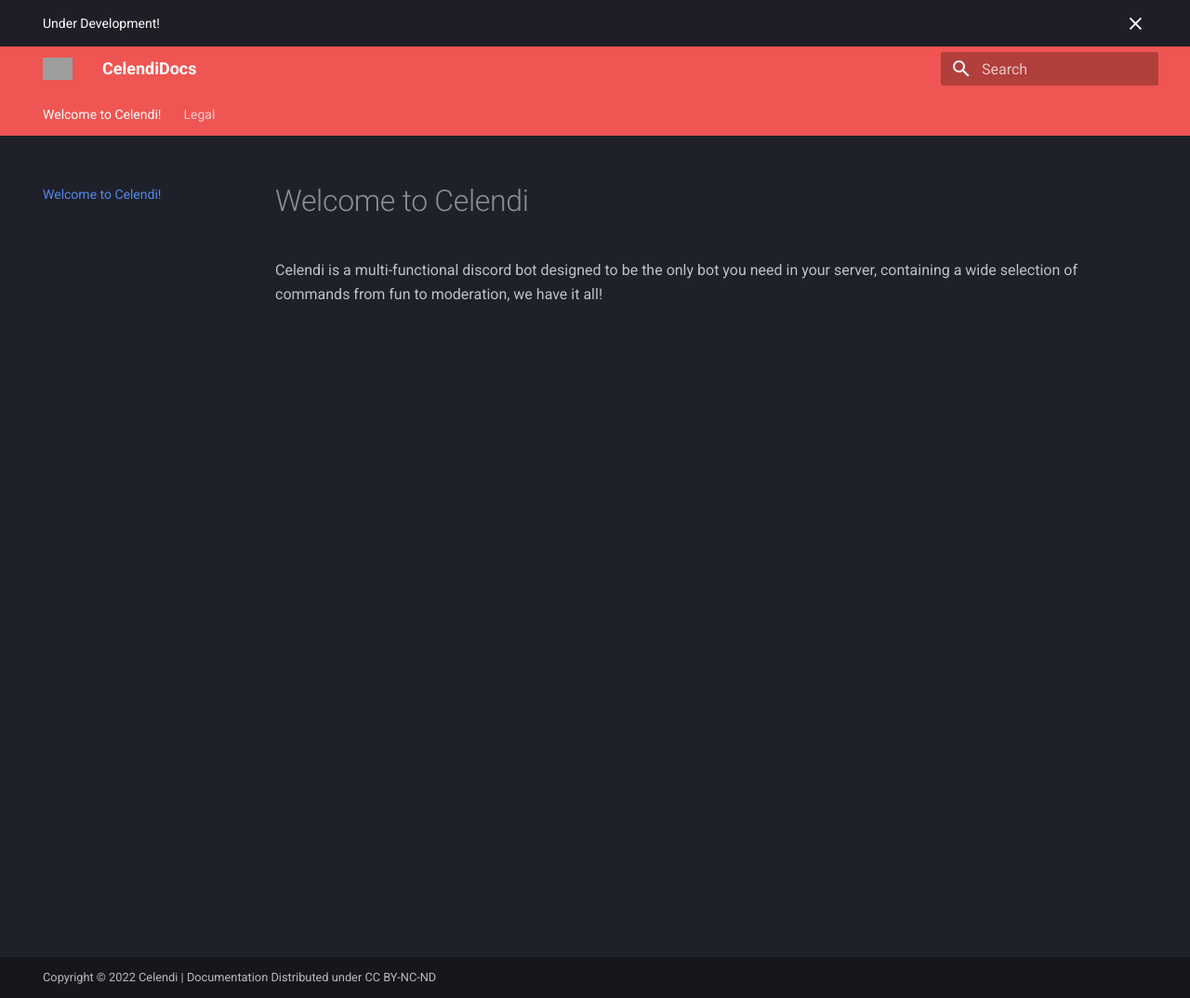
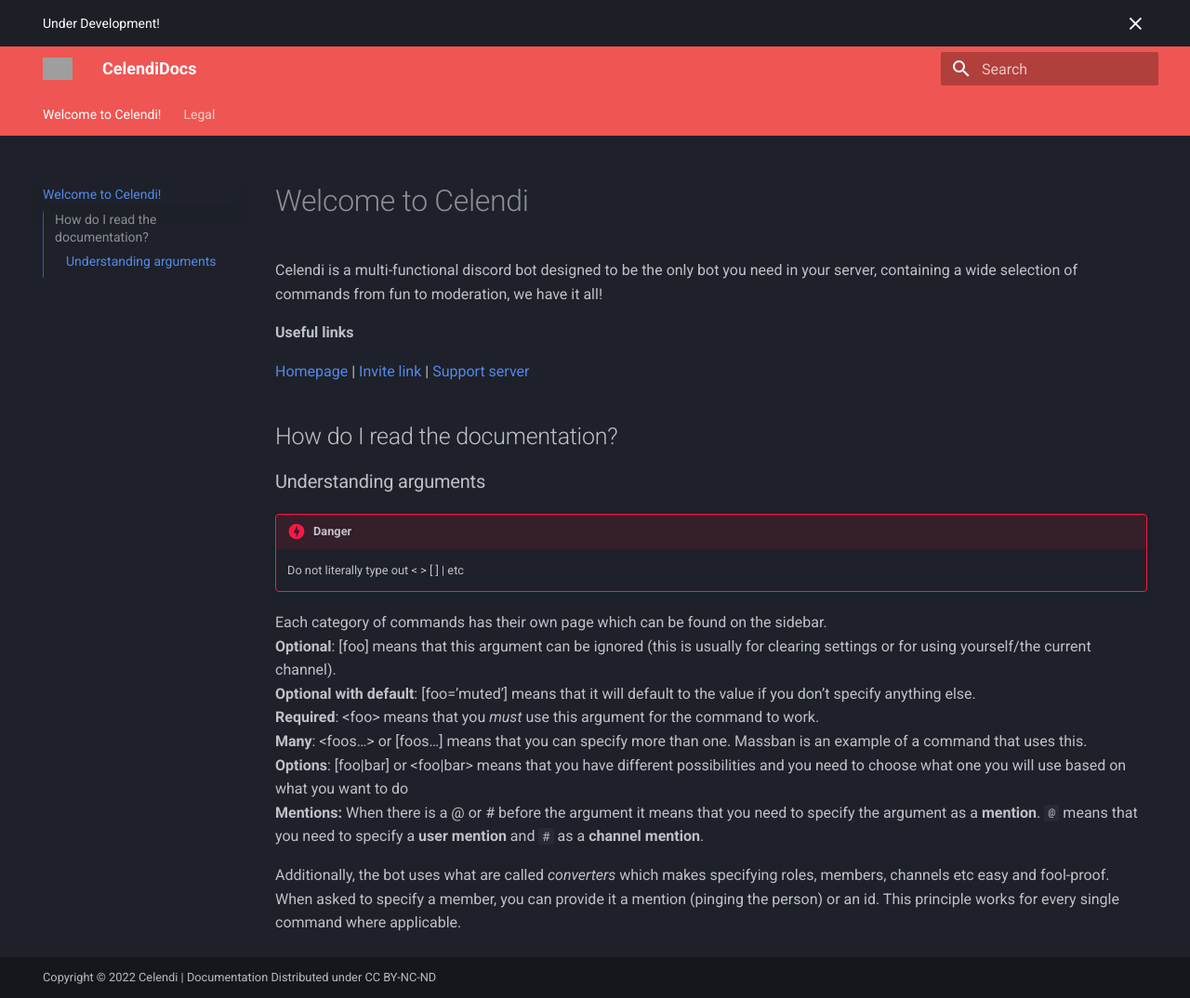
Before and after one commit to Celendi/Docs, an MkDocs documentation site: the page built from docs/index.md, in a window 1280 px wide and 1074 px high. Shown: the whole window at 93% size. Built offline with MkDocs 1.6.1 and Material for MkDocs 9.7.7, drawn with Linux system fonts in a browser that asks for light colours; grey boxes are pictures that could not be loaded.

Commit message:
( ͡🔥 ₃ ͡🔥)✌

```diff
--- a/docs/index.md
+++ b/docs/index.md
@@ -5,3 +5,24 @@
 # Welcome to Celendi
 
 Celendi is a multi-functional discord bot designed to be the only bot you need in your server, containing a wide selection of commands from fun to moderation, we have it all!
+
+**Useful links**
+
+[Homepage](https://celendi.me) | [Invite link](https://celendi.me/invite) | [Support server](https://celendi.me/discord)
+
+## How do I read the documentation?
+
+### Understanding arguments
+
+!!! danger
+    Do not literally type out &lt;   &gt; [   ] \| etc
+
+Each category of commands has their own page which can be found on the sidebar.
+**Optional**: \[foo\] means that this argument can be ignored \(this is usually for clearing settings or for using yourself/the current channel\).
+**Optional with default**: \[foo='muted'\] means that it will default to the value if you don't specify anything else.
+**Required**: &lt;foo&gt; means that you _must_ use this argument for the command to work.
+**Many**: &lt;foos...&gt; or \[foos...\] means that you can specify more than one. Massban is an example of a command that uses this.
+**Options**: \[foo\|bar\] or &lt;foo\|bar&gt; means that you have different possibilities and you need to choose what one you will use based on what you want to do
+**Mentions:** When there is a @ or # before the argument it means that you need to specify the argument as a **mention**. `@` means that you need to specify a **user mention** and `#` as a **channel mention**.
+
+Additionally, the bot uses what are called _converters_ which makes specifying roles, members, channels etc easy and fool-proof. When asked to specify a member, you can provide it a mention \(pinging the person\) or an id. This principle works for every single command where applicable.
```
